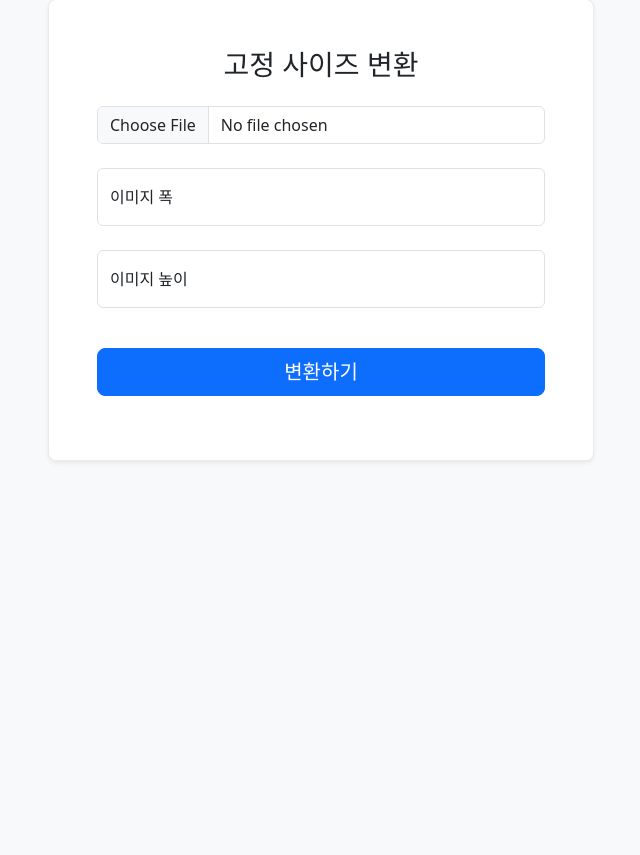
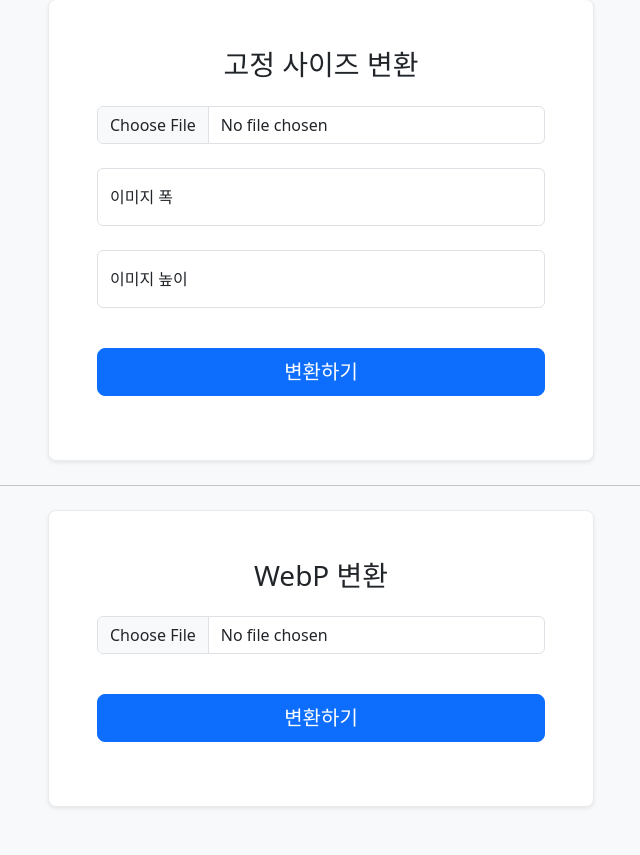
Before and after one commit to seokjin8678/flask-image-resize, a Flask app: page / in a window 1280 px wide. Shown: the part 49-904 px from the top of the page, without its empty margins (319-959 px from the left). Before the commit the page ends 511 px from the top, so only its background shows below. Run offline with Flask 3, Linux system fonts and the light colour scheme; the visitor is signed in with stand-in values (Sample User, id 1).

Commit message:
feat: webp 변환 추가 및 기존 로직 개선

```diff
--- a/app.py
+++ b/app.py
@@ -1,7 +1,7 @@
 import uuid
 from io import BytesIO
 from PIL import Image
-from flask import Flask, request, redirect, render_template, Response, session
+from flask import Flask, request, redirect, render_template, Response, session, send_file
 import requests
 
 app = Flask(__name__)
@@ -49,14 +49,21 @@ def resize():
 
     output_stream = BytesIO()
     resize_img.save(output_stream, format=img.format)
+    output_stream.seek(0)
 
-    response = Response(
-        output_stream.getvalue(),
-        mimetype=file.mimetype,
-        content_type='application/octet-stream',
-    )
-    response.headers["Content-Disposition"] = f"attachment; filename=new_{file.filename}"
-    return response
+    return send_file(output_stream, mimetype=file.mimetype, as_attachment=True, download_name=f'new_{file.filename}')
+
+
+@app.post('/convert-webp')
+def convert():
+    file = request.files['image']
+    img = Image.open(file.stream)
+
+    output_stream = BytesIO()
+    img.save(output_stream, 'webp', optimize=True, quality=85)
+    output_stream.seek(0)
+
+    return send_file(output_stream, mimetype='image/webp', as_attachment=True, download_name=f'{file.filename}.webp')
 
 
 if __name__ == '__main__':
--- a/templates/index.html
+++ b/templates/index.html
@@ -20,7 +20,7 @@
                                 <div class="col-12">
                                     <div class="form-group mb-3">
                                         <input type="file" class="form-control" name="image" id="image"
-                                               accept="image/png, image/jpg" required>
+                                               accept=".png, .jpg, .jpeg, .webp" required>
                                     </div>
                                 </div>
                                 <div class="col-12">
@@ -47,6 +47,31 @@
                     </div>
                 </div>
             </div>
+
+            <hr class="my-4"/>
+
+            <div class="col-12 col-sm-10 col-md-8 col-lg-6">
+                <div class="card border border-light-subtle rounded-3 shadow-sm">
+                    <div class="card-body p-3 p-md-4 p-xl-5">
+                        <h2 class="fs-3 fw-normal text-center mb-4">WebP 변환</h2>
+                        <form method="post" enctype="multipart/form-data" action="/convert-webp">
+                            <div class="row gy-2 overflow-hidden">
+                                <div class="col-12">
+                                    <div class="form-group mb-3">
+                                        <input type="file" class="form-control" name="image" id="image"
+                                               accept=".png, .jpg, .jpeg" required>
+                                    </div>
+                                </div>
+                                <div class="col-12">
+                                    <div class="d-grid my-3">
+                                        <button class="btn btn-primary btn-lg" type="submit">변환하기</button>
+                                    </div>
+                                </div>
+                            </div>
+                        </form>
+                    </div>
+                </div>
+            </div>
         </div>
     </div>
 </section>
```
